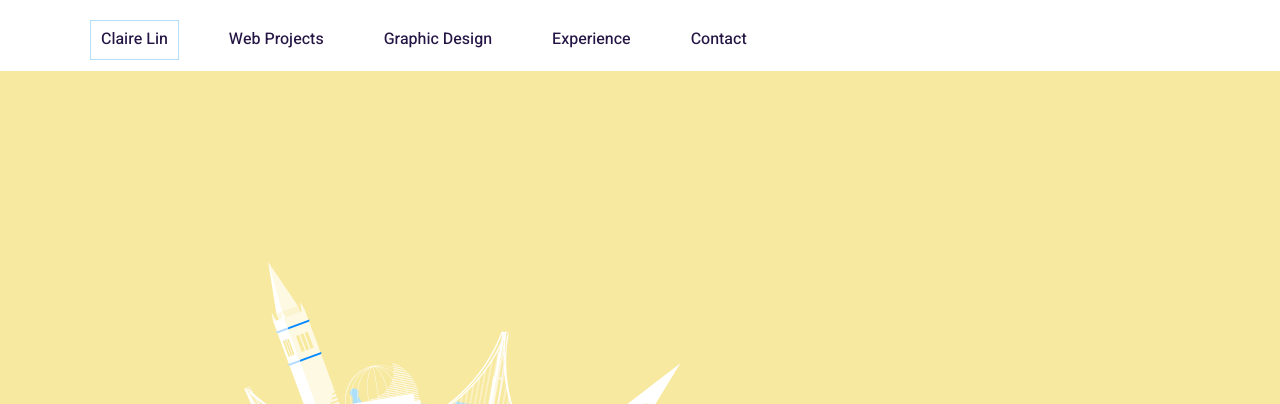
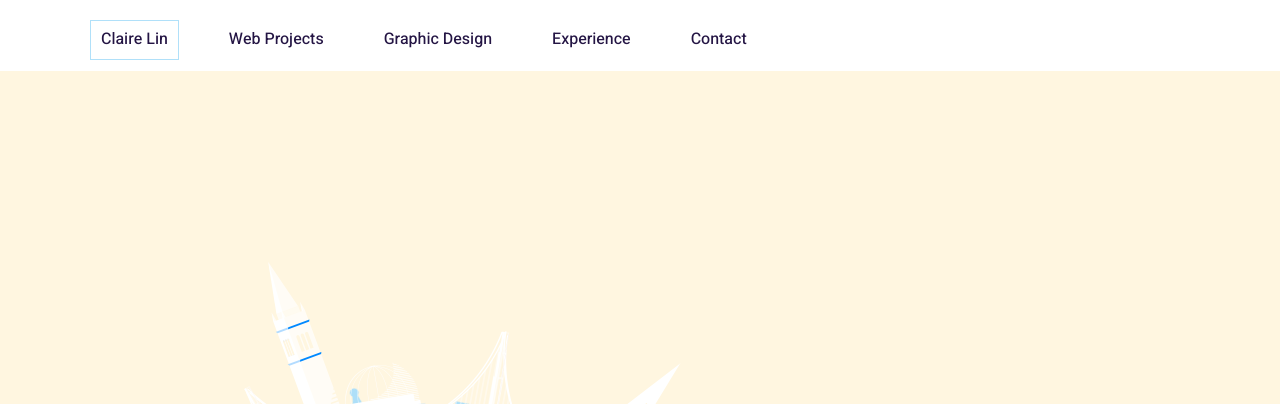
Before and after one commit to clairelin135/personal-website, a plain HTML site: page src/index.html in a window 1280 px wide. Shown: the top 404 px of the page. Drawn offline with nearby package versions, Linux system fonts and the light colour scheme; a web font is replaced by a local one.

Commit message:
modify background color

```diff
--- a/src/styles/banner.css
+++ b/src/styles/banner.css
@@ -1,5 +1,5 @@
 #front-banner {
-	background-color: #f8e9a1;
+	background-color: #fff6e0;
 	position:relative;
 	margin-top:71px;
 	width: 100%;
```
